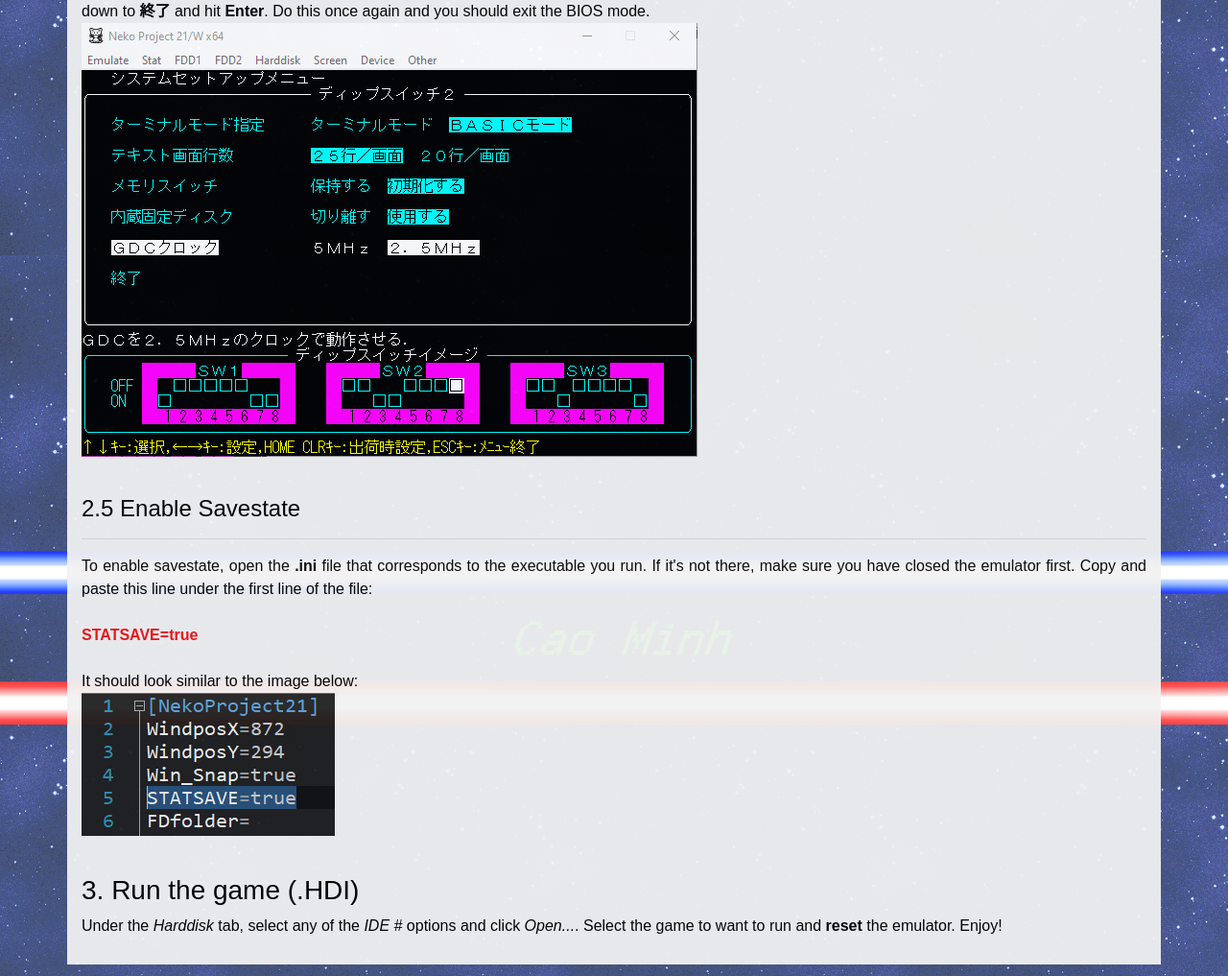
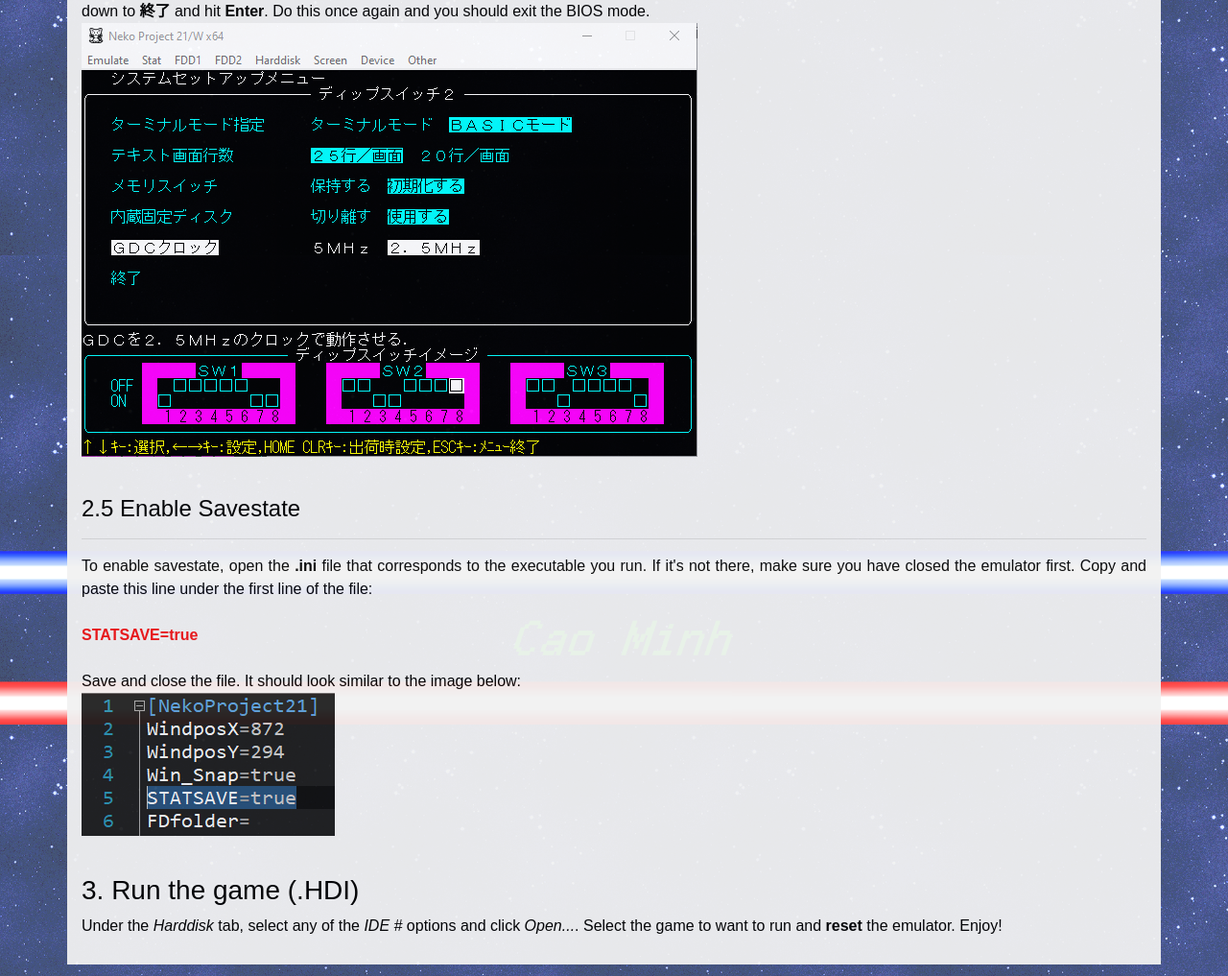
Before and after one commit to hoangcaominh/hcmgithubpage.github.io, a plain HTML site: page np21w.html in a window 1280 px wide. Shown: the part 2934-3951 px from the top of the page at 96% size. Drawn offline with Linux system fonts and the light colour scheme.

Commit message:
Update np21w.html

```diff
--- a/np21w.html
+++ b/np21w.html
@@ -60,7 +60,7 @@
             <br>
             <span style="color:rgb(241, 21, 21)"><b>STATSAVE=true</b></span><br>
             <br>
-            It should look similar to the image below:
+            Save and close the file. It should look similar to the image below:
             <img src="img/np21w/configure-7.png">
             </p>
             <br>
```
